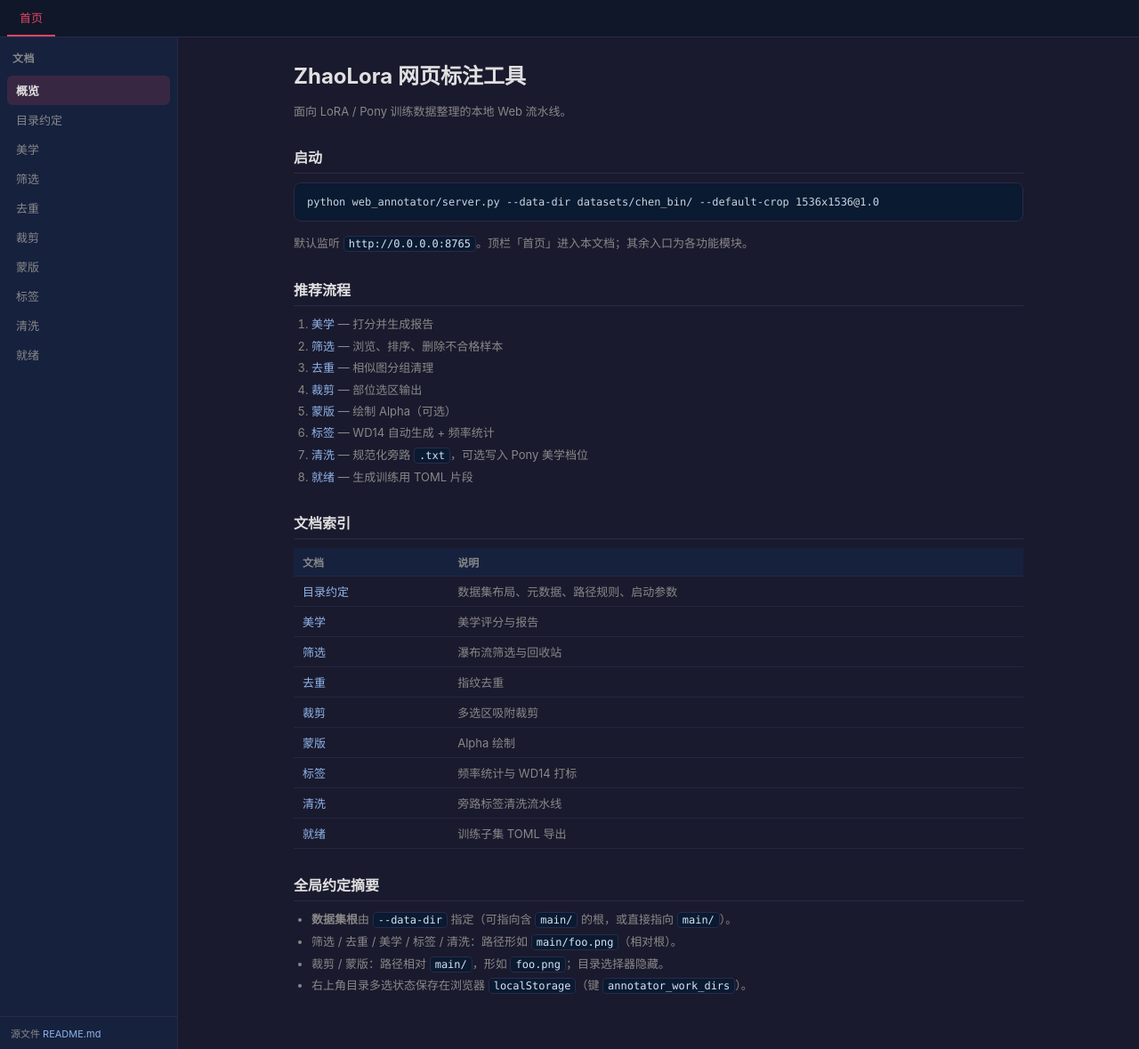
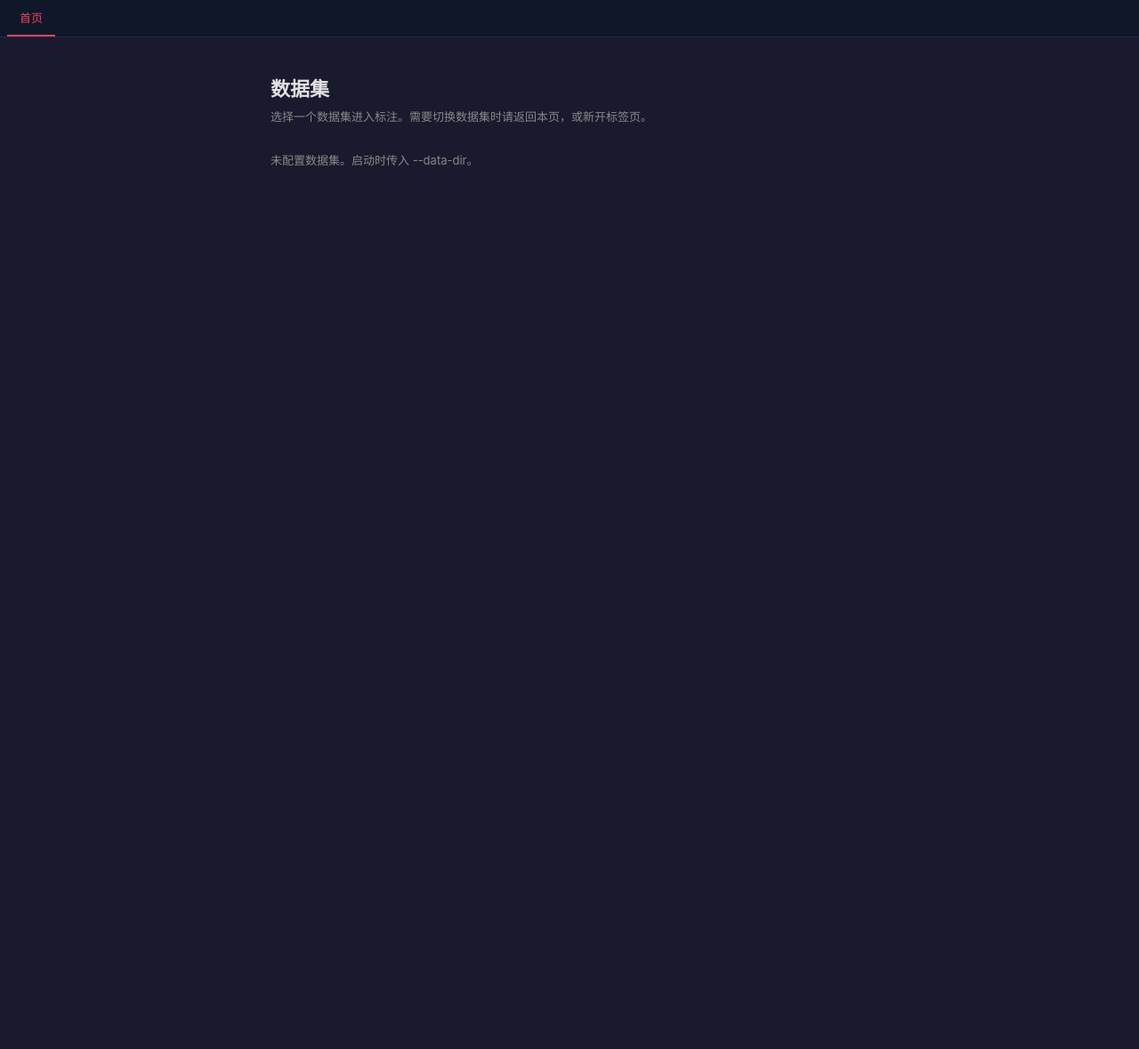
Before and after one commit to YuChuXi/ZhaoLora, a FastAPI app: page / in a window 1280 px wide. Shown: the whole page at 89% size. Run offline with FastAPI, Linux system fonts and the light colour scheme; data that the repository does not hold is empty; parts of the project's set-up code (start-up, migrations or seed data) failed here and were passed over.

Commit message:
refactor: streamline server routes and enhance API integration
- Removed redundant dataset page routing and refactored the server code for improved clarity and organization.
- Updated JavaScript fetch calls to utilize a centralized API path function, enhancing maintainability and consistency across the application.
- Added the API script to multiple HTML templates to ensure proper functionality of new API integrations.
- Refined the home page layout and styling for better user engagement and accessibility, including updates to the main content structure.

```diff
--- a/web_annotator/server.py
+++ b/web_annotator/server.py
@@ -60,16 +60,6 @@ class _DevStaticFiles(StaticFiles):
 
 app = FastAPI(title="Image Annotator", version="3.0.0")
 
-_PAGE_SLUGS = (
-    "filter",
-    "aesthetic",
-    "dedupe",
-    "crop",
-    "paint",
-    "tags",
-    "tag-clean",
-    "ready",
-)
 _PAGE_TEMPLATES = {
     "filter": "index.html",
     "aesthetic": "aesthetic.html",
@@ -180,21 +170,6 @@ def dataset_root_redirect(dataset: str):
     return RedirectResponse(url=f"/d/{dataset}/filter", status_code=302)
 
 
-@app.get("/d/{dataset}/{page}")
-def dataset_page(dataset: str, page: str):
-    """
-    业务页面。路径中的 dataset 由中间件绑定。
-
-    引用：nav.js 功能标签。
-    """
-    if page == "tagging":
-        return RedirectResponse(url=f"/d/{dataset}/tags", status_code=302)
-    tpl = _PAGE_TEMPLATES.get(page)
-    if tpl is None:
-        raise HTTPException(404, f"未知页面: {page}")
-    return _read_template(tpl)
-
-
 @app.get("/d/{dataset}/thumb/{filename}")
 def dataset_thumb(request: Request, dataset: str, filename: str):
     """
@@ -212,6 +187,20 @@ def dataset_thumb(request: Request, dataset: str, filename: str):
         raise HTTPException(404, "缩略图不存在")
     return FileResponse(path, media_type="image/avif", headers={"Cache-Control": "no-store"})
 
+
+@app.get("/d/{dataset}/{page}")
+def dataset_page(dataset: str, page: str):
+    """
+    业务页面。路径中的 dataset 由中间件绑定。
+
+    引用：nav.js 功能标签。
+    """
+    if page == "tagging":
+        return RedirectResponse(url=f"/d/{dataset}/tags", status_code=302)
+    tpl = _PAGE_TEMPLATES.get(page)
+    if tpl is None:
+        raise HTTPException(404, f"未知页面: {page}")
+    return _read_template(tpl)
 
 def _build_runtime(data_dir: Path, thumbnail_size: int, mask_dir_arg: str) -> DatasetRuntime:
     layout = resolve_dataset_layout(data_dir)
--- /dev/null
+++ b/web_annotator/static/js/datasets_home.js
@@ -0,0 +1,37 @@
+/**
+ * datasets_home.js —— 首页列出已配置数据集。
+ *
+ * 引用：templates/home.html。
+ */
+(function () {
+  'use strict';
+
+  async function load() {
+    var host = document.getElementById('ds-list');
+    var res = await fetch('/api/datasets');
+    if (!res.ok) {
+      host.innerHTML = '<li class="home-empty">无法读取数据集列表</li>';
+      return;
+    }
+    var data = await res.json();
+    var items = data.datasets || [];
+    if (!items.length) {
+      host.innerHTML = '<li class="home-empty">未配置数据集。启动时传入 --data-dir。</li>';
+      return;
+    }
+    host.innerHTML = items.map(function (d) {
+      var href = '/d/' + encodeURIComponent(d.name) + '/filter';
+      return (
+        '<li><a href="' + href + '">' +
+        d.name +
+        '<span class="path">' + d.root + '</span>' +
+        '</a></li>'
+      );
+    }).join('');
+  }
+
+  load().catch(function (e) {
+    var host = document.getElementById('ds-list');
+    host.innerHTML = '<li class="home-empty">' + String(e.message || e) + '</li>';
+  });
+})();
--- a/web_annotator/static/js/dir_picker.js
+++ b/web_annotator/static/js/dir_picker.js
@@ -251,7 +251,7 @@ var DirPicker = (function () {
    * @returns {Promise<object>}
    */
   async function load(apiUrl) {
-    var res = await fetch(apiUrl || '/api/dirs');
+    var res = await fetch(apiUrl || (typeof API !== 'undefined' ? API.apiPath('/dirs') : '/api/dirs'));
     if (!res.ok) throw new Error(await res.text() || res.statusText);
     var data = await res.json();
     fill(data.dirs || []);
--- a/web_annotator/static/js/ready.js
+++ b/web_annotator/static/js/ready.js
@@ -58,7 +58,7 @@
     copyText().catch(function (e) { toast(String(e.message || e)); });
   });
 
-  api('/api/ready/dirs')
+  api(API.apiPath('/ready/dirs'))
     .then(function (data) {
       document.getElementById('root-path').textContent = data.root || '';
       return generate();
--- a/web_annotator/static/js/tags.js
+++ b/web_annotator/static/js/tags.js
@@ -142,7 +142,7 @@
       per_sample: document.getElementById('opt-per-sample').checked,
       min_count: Math.max(1, parseInt(document.getElementById('opt-min').value, 10) || 1),
     };
-    var data = await api('/api/tags/stats', {
+    var data = await api(API.apiPath('/tags/stats'), {
       method: 'POST',
       headers: { 'Content-Type': 'application/json' },
       body: JSON.stringify(body),
--- a/web_annotator/templates/aesthetic.html
+++ b/web_annotator/templates/aesthetic.html
@@ -63,6 +63,7 @@
   <iframe class="report-frame" id="report-frame" title="美学报告" hidden></iframe>
 </div>
 <div class="toast" id="toast"></div>
+<script src="/static/js/api.js"></script>
 <script src="/static/js/dir_picker.js"></script>
 <script src="/static/js/nav.js"></script>
 <script src="/static/js/aesthetic.js"></script>
--- a/web_annotator/templates/crop.html
+++ b/web_annotator/templates/crop.html
@@ -133,6 +133,7 @@
 </div>
 <div class="toast" id="toast"></div>
 
+<script src="/static/js/api.js"></script>
 <script src="/static/js/nav.js"></script>
 <script src="/static/js/crop.js"></script>
 </body>
--- a/web_annotator/templates/dedupe.html
+++ b/web_annotator/templates/dedupe.html
@@ -164,6 +164,7 @@
     </div>
   </div>
 </div>
+<script src="/static/js/api.js"></script>
 <script src="/static/js/dir_picker.js"></script>
 <script src="/static/js/nav.js"></script>
 <script src="/static/js/dedupe.js"></script>
--- a/web_annotator/templates/home.html
+++ b/web_annotator/templates/home.html
@@ -3,109 +3,43 @@
 <head>
 <meta charset="UTF-8">
 <meta name="viewport" content="width=device-width, initial-scale=1.0">
-<title>文档 · ZhaoLora 标注工具</title>
+<title>数据集 · ZhaoLora 标注工具</title>
 <link rel="stylesheet" href="/static/css/annotator.css">
 <style>
-  body { margin: 0; height: 100vh; display: flex; flex-direction: column; overflow: hidden; }
-  .docs-shell {
-    flex: 1; display: flex; min-height: 0; overflow: hidden;
+  body { margin: 0; min-height: 100vh; display: flex; flex-direction: column; }
+  .home-main {
+    flex: 1; max-width: 720px; margin: 0 auto; padding: 40px 24px 64px; width: 100%; box-sizing: border-box;
   }
-  .docs-side {
-    width: 200px; flex-shrink: 0; background: var(--surface);
-    border-right: 1px solid var(--border);
-    display: flex; flex-direction: column; overflow: hidden;
+  .home-main h1 {
+    font-size: 22px; font-weight: 700; margin: 0 0 8px; color: var(--text);
   }
-  .docs-side-head {
-    padding: 14px 14px 8px; font-size: 12px; color: var(--text-dim); font-weight: 600;
-    letter-spacing: 0.04em; text-transform: uppercase;
+  .home-main .lead {
+    font-size: 13px; color: var(--text-dim); margin: 0 0 28px; line-height: 1.5;
   }
-  .docs-nav { flex: 1; overflow-y: auto; padding: 4px 8px 16px; }
-  .docs-nav a {
-    display: block; padding: 7px 10px; border-radius: 6px;
-    font-size: 13px; color: var(--text-dim); text-decoration: none;
+  .ds-list { list-style: none; padding: 0; margin: 0; display: flex; flex-direction: column; gap: 10px; }
+  .ds-list a {
+    display: block; padding: 14px 16px; border-radius: 8px;
+    background: var(--surface); border: 1px solid var(--border);
+    color: var(--text); text-decoration: none; font-size: 15px; font-weight: 600;
   }
-  .docs-nav a:hover { background: rgba(255,255,255,0.04); color: var(--text); }
-  .docs-nav a.active {
-    background: rgba(233,69,96,0.16); color: var(--text); font-weight: 600;
-  }
-  .docs-side-foot {
-    padding: 10px 12px; border-top: 1px solid var(--border);
-    font-size: 11px; color: var(--text-dim);
-  }
-  .docs-side-foot a { color: #8eb4e8; text-decoration: none; }
-  .docs-side-foot a:hover { text-decoration: underline; }
-  .docs-main {
-    flex: 1; min-width: 0; overflow-y: auto;
-    padding: 24px 28px 64px;
-  }
-  .docs-article {
-    max-width: 820px; margin: 0 auto;
-  }
-  .docs-article h1 {
-    font-size: 24px; font-weight: 700; margin: 0 0 14px; color: var(--text);
-  }
-  .docs-article h2 {
-    font-size: 16px; font-weight: 600; margin: 28px 0 10px;
-    color: var(--text); padding-bottom: 6px; border-bottom: 1px solid var(--border);
-  }
-  .docs-article h3 {
-    font-size: 13px; font-weight: 600; margin: 18px 0 8px; color: #c8d4e0;
-  }
-  .docs-article p, .docs-article li {
-    font-size: 13px; line-height: 1.65; color: var(--text-dim);
-  }
-  .docs-article ul, .docs-article ol { padding-left: 1.25em; margin: 6px 0 12px; }
-  .docs-article li { margin: 3px 0; }
-  .docs-article a { color: #8eb4e8; text-decoration: none; }
-  .docs-article a:hover { color: var(--accent-hover); text-decoration: underline; }
-  .docs-article code {
-    font-family: ui-monospace, SFMono-Regular, Menlo, Consolas, monospace;
-    font-size: 12px; color: #d4e4f7;
-    background: #0a1a30; border: 1px solid var(--border);
-    border-radius: 4px; padding: 1px 5px;
-  }
-  .docs-article pre {
-    margin: 8px 0 14px; padding: 12px 14px; overflow-x: auto;
-    background: #0a1a30; border: 1px solid var(--border); border-radius: 8px;
-    font-size: 12px; line-height: 1.5; color: #c8d4e0;
+  .ds-list a:hover { border-color: var(--accent); color: var(--accent-hover); }
+  .ds-list .path {
+    display: block; margin-top: 4px; font-size: 12px; font-weight: 400; color: var(--text-dim);
     font-family: ui-monospace, SFMono-Regular, Menlo, Consolas, monospace;
   }
-  .docs-article pre code {
-    background: none; border: none; padding: 0; color: inherit; font-size: inherit;
-  }
-  .docs-article table {
-    width: 100%; border-collapse: collapse; margin: 8px 0 14px; font-size: 13px;
-  }
-  .docs-article th, .docs-article td {
-    text-align: left; padding: 7px 10px; vertical-align: top;
-    border-bottom: 1px solid rgba(42,42,74,0.75);
-  }
-  .docs-article th {
-    color: var(--text-dim); font-weight: 600; font-size: 12px; background: var(--surface);
-  }
-  .docs-article td { color: var(--text-dim); }
-  .docs-article hr {
-    border: none; border-top: 1px solid var(--border); margin: 24px 0;
-  }
-  .docs-empty { color: var(--text-dim); padding: 40px 0; }
+  .home-empty { color: var(--text-dim); font-size: 13px; }
 </style>
 </head>
 <body>
 <nav class="app-tabs" id="app-tabs"></nav>
-<div class="docs-shell">
-  <aside class="docs-side">
-    <div class="docs-side-head">文档</div>
-    <nav class="docs-nav" id="docs-nav"></nav>
-    <div class="docs-side-foot" id="docs-raw-link"></div>
-  </aside>
-  <div class="docs-main">
-    <article class="docs-article" id="docs-article">
-      <p class="docs-empty">加载中…</p>
-    </article>
-  </div>
-</div>
-<script src="/static/js/dir_picker.js"></script>
+<main class="home-main">
+  <h1>数据集</h1>
+  <p class="lead">选择一个数据集进入标注。需要切换数据集时请返回本页，或新开标签页。</p>
+  <ul class="ds-list" id="ds-list">
+    <li class="home-empty">加载中…</li>
+  </ul>
+</main>
 <script src="/static/js/nav.js"></script>
-<script src="/static/js/docs_home.js"></script>
+<script src="/static/js/datasets_home.js"></script>
 </body>
 </html>
--- a/web_annotator/templates/index.html
+++ b/web_annotator/templates/index.html
@@ -294,14 +294,13 @@
   </div>
 </div>
 
+<script src="/static/js/api.js"></script>
 <script src="/static/js/dir_picker.js"></script>
 <script src="/static/js/nav.js"></script>
-<script src="/static/js/api.js"></script>
 <script src="/static/js/store.js"></script>
 <script src="/static/js/masonry.js"></script>
 <script src="/static/js/similar_hover.js"></script>
 <script src="/static/js/booru_filter.js"></script>
 <script src="/static/js/app.js"></script>
-
 </body>
 </html>
--- a/web_annotator/templates/paint.html
+++ b/web_annotator/templates/paint.html
@@ -58,6 +58,7 @@
 </div>
 
 <script src="https://cdnjs.cloudflare.com/ajax/libs/fabric.js/5.3.1/fabric.min.js"></script>
+<script src="/static/js/api.js"></script>
 <script src="/static/js/nav.js"></script>
 <script src="/static/js/paint.js"></script>
 </body>
--- a/web_annotator/templates/ready.html
+++ b/web_annotator/templates/ready.html
@@ -70,6 +70,7 @@
   </div>
 </div>
 <div class="toast" id="toast"></div>
+<script src="/static/js/api.js"></script>
 <script src="/static/js/nav.js"></script>
 <script src="/static/js/ready.js"></script>
 </body>
--- a/web_annotator/templates/tag_clean.html
+++ b/web_annotator/templates/tag_clean.html
@@ -99,6 +99,7 @@
   <div class="clean-result" id="clean-result"></div>
 </div>
 <div class="toast" id="toast"></div>
+<script src="/static/js/api.js"></script>
 <script src="/static/js/dir_picker.js"></script>
 <script src="/static/js/nav.js"></script>
 <script src="/static/js/tag_clean.js"></script>
--- a/web_annotator/templates/tags.html
+++ b/web_annotator/templates/tags.html
@@ -169,6 +169,7 @@
 </div>
 
 <div class="toast" id="toast"></div>
+<script src="/static/js/api.js"></script>
 <script src="/static/js/dir_picker.js"></script>
 <script src="/static/js/nav.js"></script>
 <script src="/static/js/tagging.js"></script>
```
Also changed, not shown: web_annotator/static/js/booru_filter.js (+4 -4 lines).
